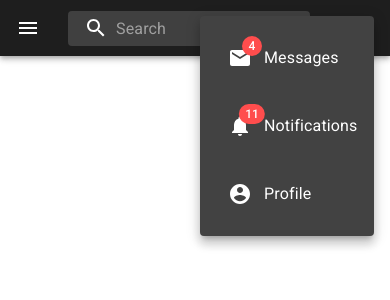
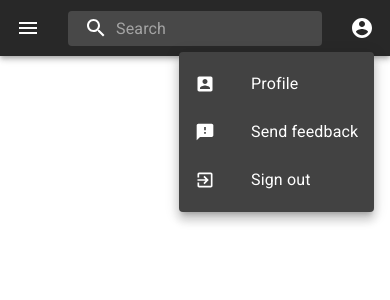
Before and after one commit to seanmross/flicknote, a React (Create React App) app: page / in a window 390 px wide. Both pictures are taken after a click on the button 350 px from the left and 28 px from the top of the page. Shown: the top 300 px of the page. Built offline with nearby package versions, Linux system fonts and the light colour scheme.

Commit message:
created SearchBar, AccountMenu

```diff
--- /dev/null
+++ b/src/components/AccountMenu.js
@@ -0,0 +1,43 @@
+import Typography from '@material-ui/core/Typography';
+import MenuItem from '@material-ui/core/MenuItem';
+import Menu from '@material-ui/core/Menu';
+import ListItemIcon from '@material-ui/core/ListItemIcon';
+import { AccountBox, ExitToApp, Feedback } from '@material-ui/icons';
+
+const AccountMenu = ({ anchorEl, handleMenuClose }) => {
+  const anchorOrigin = { vertical: 'bottom', horizontal: 'right' };
+  const transformOrigin = { vertical: 'top', horizontal: 'right' };
+  const isMenuOpen = Boolean(anchorEl);
+
+  return (
+    <Menu
+      anchorEl={anchorEl}
+      getContentAnchorEl={null}
+      anchorOrigin={anchorOrigin}
+      keepMounted
+      transformOrigin={transformOrigin}
+      open={isMenuOpen}
+      onClose={handleMenuClose}
+    >
+      <MenuItem onClick={handleMenuClose}>
+        <ListItemIcon>
+          <AccountBox fontSize="small" />
+        </ListItemIcon>
+        <Typography variant="inherit">Profile</Typography>
+      </MenuItem>
+      <MenuItem onClick={handleMenuClose}>
+        <ListItemIcon>
+          <Feedback fontSize="small" />
+        </ListItemIcon>
+        <Typography variant="inherit">Send feedback</Typography>
+      </MenuItem>
+      <MenuItem onClick={handleMenuClose}>
+        <ListItemIcon>
+          <ExitToApp fontSize="small" />
+        </ListItemIcon>
+        <Typography variant="inherit">Sign out</Typography>
+      </MenuItem>
+    </Menu>
+  );
+}
+export default AccountMenu;
--- a/src/components/App.js
+++ b/src/components/App.js
@@ -1,13 +1,12 @@
 import React from 'react';
 import { ThemeProvider } from '@material-ui/styles';
-// import NavBar from '../components/NavBar';
+import NavBar from '../components/NavBar';
 import theme from '../config/theme';
-import MuiNavBar from '../components/MuiNavBar';
 
 const App = () => {
   return (
     <ThemeProvider theme={theme}>
-      <MuiNavBar />
+      <NavBar />
     </ThemeProvider>
   );
 }
--- a/src/components/MuiNavBar.js
+++ /dev/null
@@ -1,208 +0,0 @@
-import React from 'react';
-import { fade, makeStyles } from '@material-ui/core/styles';
-import AppBar from '@material-ui/core/AppBar';
-import Toolbar from '@material-ui/core/Toolbar';
-import IconButton from '@material-ui/core/IconButton';
-import InputBase from '@material-ui/core/InputBase';
-import MenuItem from '@material-ui/core/MenuItem';
-import Menu from '@material-ui/core/Menu';
-import MenuIcon from '@material-ui/icons/Menu';
-import SearchIcon from '@material-ui/icons/Search';
-import AccountCircle from '@material-ui/icons/AccountCircle';
-import MoreIcon from '@material-ui/icons/MoreVert';
-import logo from '../assets/logo-dark.svg';
-
-import Badge from '@material-ui/core/Badge';
-import MailIcon from '@material-ui/icons/Mail';
-import NotificationsIcon from '@material-ui/icons/Notifications';
-
-const useStyles = makeStyles((theme) => ({
-  grow: {
-    flexGrow: 1,
-  },
-  menuButton: {
-    marginRight: theme.spacing(2),
-  },
-  title: {
-    display: 'none',
-    [theme.breakpoints.up('sm')]: {
-      display: 'flex',
-    },
-  },
-  search: {
-    position: 'relative',
-    borderRadius: theme.shape.borderRadius,
-    backgroundColor: fade(theme.palette.common.white, 0.15),
-    '&:hover': {
-      backgroundColor: fade(theme.palette.common.white, 0.25),
-    },
-    marginRight: theme.spacing(2),
-    marginLeft: 0,
-    width: '100%',
-    [theme.breakpoints.up('sm')]: {
-      marginLeft: theme.spacing(3),
-      maxWidth: '500px'
-    },
-  },
-  searchIcon: {
-    padding: theme.spacing(0, 2),
-    height: '100%',
-    position: 'absolute',
-    pointerEvents: 'none',
-    display: 'flex',
-    alignItems: 'center',
-    justifyContent: 'center',
-  },
-  inputRoot: {
-    color: 'inherit',
-  },
-  inputInput: {
-    padding: theme.spacing(1, 1, 1, 0),
-    // vertical padding + font size from searchIcon
-    paddingLeft: `calc(1em + ${theme.spacing(4)}px)`,
-    transition: theme.transitions.create('width'),
-    width: '100%',
-    [theme.breakpoints.up('md')]: {
-      width: '20ch',
-    },
-  },
-  sectionDesktop: {
-    display: 'none',
-    [theme.breakpoints.up('md')]: {
-      display: 'flex',
-    },
-  },
-  sectionMobile: {
-    display: 'flex',
-    [theme.breakpoints.up('md')]: {
-      display: 'none',
-    },
-  },
-}));
-
-const MuiNavBar = () => {
-  const classes = useStyles();
-  const [anchorEl, setAnchorEl] = React.useState(null);
-  const [mobileMoreAnchorEl, setMobileMoreAnchorEl] = React.useState(null);
-
-  const isMenuOpen = Boolean(anchorEl);
-  const isMobileMenuOpen = Boolean(mobileMoreAnchorEl);
-
-  const handleProfileMenuOpen = (event) => {
-    setAnchorEl(event.currentTarget);
-  };
-
-  const handleMobileMenuClose = () => {
-    setMobileMoreAnchorEl(null);
-  };
-
-  const handleMenuClose = () => {
-    setAnchorEl(null);
-    handleMobileMenuClose();
-  };
-
-  const handleMobileMenuOpen = (event) => {
-    setMobileMoreAnchorEl(event.currentTarget);
-  };
-
-  const renderMenu = (
-    <Menu
-      anchorEl={anchorEl}
-      anchorOrigin={{ vertical: 'top', horizontal: 'right' }}
-      keepMounted
-      transformOrigin={{ vertical: 'top', horizontal: 'right' }}
-      open={isMenuOpen}
-      onClose={handleMenuClose}
-    >
-      <MenuItem onClick={handleMenuClose}>Sign out</MenuItem>
-    </Menu>
-  );
-
-  const renderMobileMenu = (
-    <Menu
-      anchorEl={mobileMoreAnchorEl}
-      anchorOrigin={{ vertical: 'top', horizontal: 'right' }}
-      keepMounted
-      transformOrigin={{ vertical: 'top', horizontal: 'right' }}
-      open={isMobileMenuOpen}
-      onClose={handleMobileMenuClose}
-    >
-      <MenuItem>
-        <IconButton aria-label="show 4 new mails" color="inherit">
-          <Badge badgeContent={4} color="secondary">
-            <MailIcon />
-          </Badge>
-        </IconButton>
-        <p>Messages</p>
-      </MenuItem>
-      <MenuItem>
-        <IconButton aria-label="show 11 new notifications" color="inherit">
-          <Badge badgeContent={11} color="secondary">
-            <NotificationsIcon />
-          </Badge>
-        </IconButton>
-        <p>Notifications</p>
-      </MenuItem>
-      <MenuItem onClick={handleProfileMenuOpen}>
-        <IconButton
-          color="inherit"
-        >
-          <AccountCircle />
-        </IconButton>
-        <p>Profile</p>
-      </MenuItem>
-    </Menu>
-  );
-
-  return (
-    <div className={classes.grow}>
-      <AppBar position="static">
-        <Toolbar>
-          <IconButton
-            edge="start"
-            className={classes.menuButton}
-            color="inherit"
-          >
-            <MenuIcon />
-          </IconButton>
-          <div className={classes.title}>
-            <img src={logo} alt="logo" className={classes.logo} />
-          </div>
-          <div className={classes.search}>
-            <div className={classes.searchIcon}>
-              <SearchIcon />
-            </div>
-            <InputBase
-              placeholder="Search"
-              classes={{
-                root: classes.inputRoot,
-                input: classes.inputInput,
-              }}
-            />
-          </div>
-          <div className={classes.grow} />
-          <div className={classes.sectionDesktop}>
-            <IconButton
-              edge="end"
-              onClick={handleProfileMenuOpen}
-              color="inherit"
-            >
-              <AccountCircle />
-            </IconButton>
-          </div>
-          <div className={classes.sectionMobile}>
-            <IconButton
-              onClick={handleMobileMenuOpen}
-              color="inherit"
-            >
-              <MoreIcon />
-            </IconButton>
-          </div>
-        </Toolbar>
-      </AppBar>
-      {renderMobileMenu}
-      {renderMenu}
-    </div>
-  );
-}
-export default MuiNavBar;
--- a/src/components/NavBar.js
+++ b/src/components/NavBar.js
@@ -1,45 +1,71 @@
+import React from 'react';
 import { makeStyles } from '@material-ui/core/styles';
 import AppBar from '@material-ui/core/AppBar';
 import Toolbar from '@material-ui/core/Toolbar';
-import Button from '@material-ui/core/Button';
 import IconButton from '@material-ui/core/IconButton';
 import MenuIcon from '@material-ui/icons/Menu';
+import AccountCircle from '@material-ui/icons/AccountCircle';
 import logo from '../assets/logo-dark.svg';
+import SearchBar from './SearchBar';
+import AccountMenu from './AccountMenu';
 
 const useStyles = makeStyles((theme) => ({
-  menuButton: {
-    marginRight: theme.spacing(1),
-    [theme.breakpoints.up('sm')]: {
-      marginRight: theme.spacing(2),
-    }
-  },
-  branding: {
-    display: 'flex',
+  grow: {
     flexGrow: 1,
   },
+  menuButton: {
+    marginRight: theme.spacing(2),
+  },
   logo: {
-    width: '125px',
+    display: 'none',
     [theme.breakpoints.up('sm')]: {
-      width: '150px',
-    }
+      display: 'flex',
+    },
   }
 }));
 
 const NavBar = () => {
   const classes = useStyles();
+  const [anchorEl, setAnchorEl] = React.useState(null);
+
+  const handleAccountMenuOpen = (event) => {
+    setAnchorEl(event.currentTarget);
+  };
+
+  const handleMenuClose = () => {
+    setAnchorEl(null);
+  };
 
   return (
+    <div className={classes.grow}>
       <AppBar position="static">
-      <Toolbar color="primary">
-        <IconButton edge="start" className={classes.menuButton} aria-label="menu">
+        <Toolbar>
+          <IconButton
+            edge="start"
+            className={classes.menuButton}
+            color="inherit"
+          >
             <MenuIcon />
           </IconButton>
-        <div className={classes.branding}>
-          <img src={logo} alt="logo" className={classes.logo} />
+          <div className={classes.logo}>
+            <img src={logo} alt="logo" />
           </div>
-        <Button color="secondary">Login</Button>
+          <SearchBar />
+          <div className={classes.grow} />
+          <IconButton
+            edge="end"
+            onClick={handleAccountMenuOpen}
+            color="inherit"
+          >
+            <AccountCircle />
+          </IconButton>
         </Toolbar>
       </AppBar>
+      <AccountMenu
+        anchorEl={anchorEl}
+        handleMenuClose={handleMenuClose}
+      />
+    </div>
   );
 }
 export default NavBar;
--- /dev/null
+++ b/src/components/SearchBar.js
@@ -0,0 +1,63 @@
+import { fade, makeStyles } from '@material-ui/core/styles';
+import SearchIcon from '@material-ui/icons/Search';
+import InputBase from '@material-ui/core/InputBase';
+
+const useStyles = makeStyles((theme) => ({
+  search: {
+    position: 'relative',
+    borderRadius: theme.shape.borderRadius,
+    backgroundColor: fade(theme.palette.common.white, 0.15),
+    '&:hover': {
+      backgroundColor: fade(theme.palette.common.white, 0.25),
+    },
+    marginRight: theme.spacing(2),
+    marginLeft: 0,
+    width: '100%',
+    [theme.breakpoints.up('sm')]: {
+      marginLeft: theme.spacing(3),
+      maxWidth: '500px'
+    },
+  },
+  searchIcon: {
+    padding: theme.spacing(0, 2),
+    height: '100%',
+    position: 'absolute',
+    pointerEvents: 'none',
+    display: 'flex',
+    alignItems: 'center',
+    justifyContent: 'center',
+  },
+  inputRoot: {
+    color: 'inherit',
+  },
+  inputInput: {
+    padding: theme.spacing(1, 1, 1, 0),
+    // vertical padding + font size from searchIcon
+    paddingLeft: `calc(1em + ${theme.spacing(4)}px)`,
+    transition: theme.transitions.create('width'),
+    width: '100%',
+    [theme.breakpoints.up('md')]: {
+      width: '20ch',
+    },
+  },
+}));
+
+const SearchBar = () => {
+  const classes = useStyles();
+
+  return (
+    <div className={classes.search}>
+      <div className={classes.searchIcon}>
+        <SearchIcon />
+      </div>
+      <InputBase
+        placeholder="Search"
+        classes={{
+          root: classes.inputRoot,
+          input: classes.inputInput,
+        }}
+      />
+    </div>
+  );
+}
+export default SearchBar;
--- a/src/config/theme.js
+++ b/src/config/theme.js
@@ -4,8 +4,7 @@ const theme = createMuiTheme({
   palette: {
     type: 'dark',
     primary: {
-      main: '#1e1e1e',
-      contrastText: '#fff'
+      main: '#282828',
     },
     secondary: {
       main: '#ff4d4d',
@@ -13,3 +12,19 @@ const theme = createMuiTheme({
   },
 });
 export default theme;
+
+/**
+  primary background: #282828
+  icon button: #ffffff
+  search input text: #e2e2e2
+  search box border: #2a2a2a
+  search button background: #303030
+  search button icon: #6e6e6e
+
+  text primary: #ffffff
+  text secondary: #858585
+
+  menu item icon: #858585
+  menu item text: #ffffff
+  menu item background active: #353535
+ */
```
Lines whose indentation alone changed are shown as unchanged.
